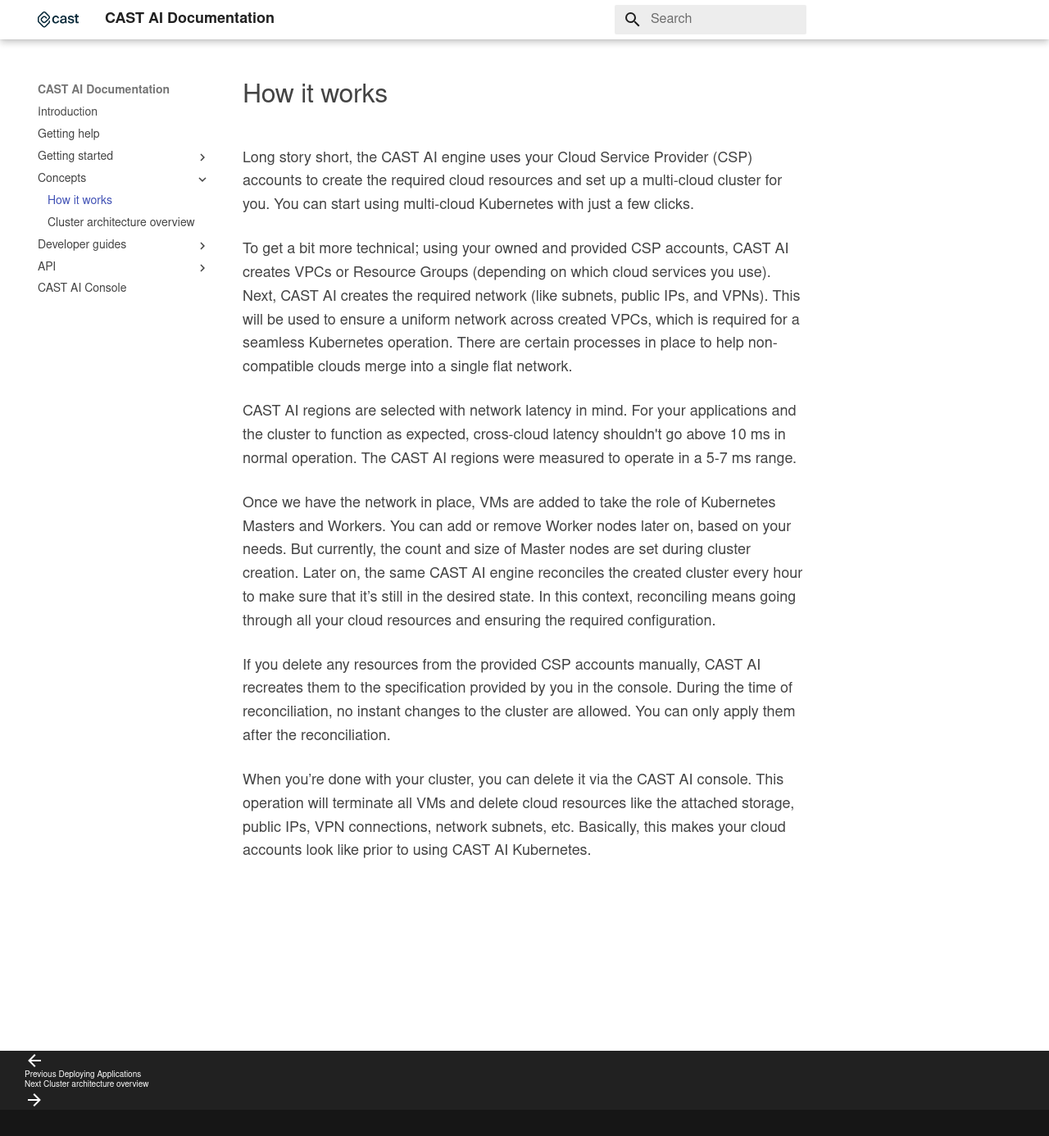
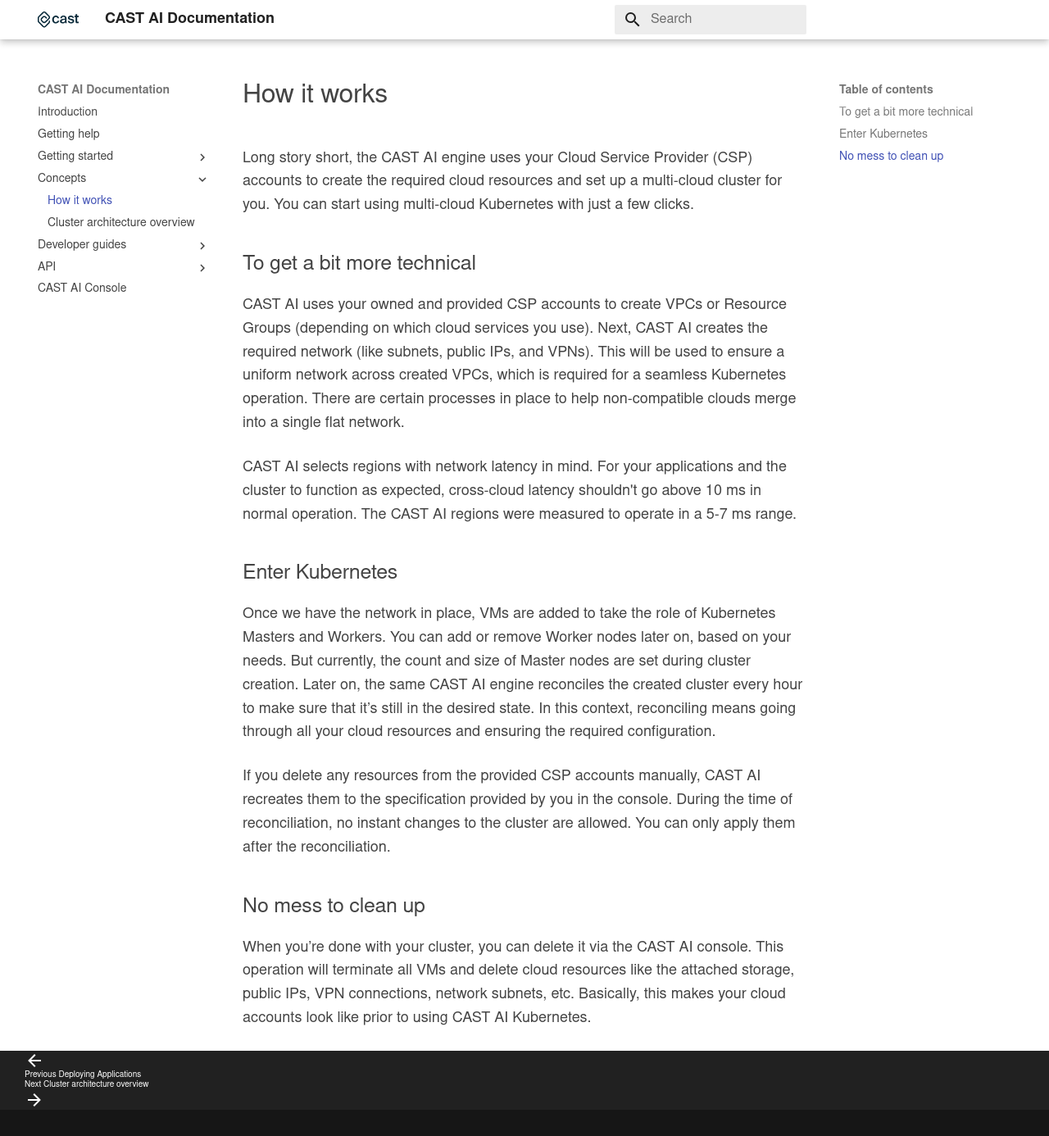
Before and after one commit to castai/docs, an MkDocs documentation site: the page built from docs/concepts/how-it-works.md, in a window 1280 px wide and 1386 px high. Shown: the whole window at 82% size. Built offline with MkDocs 1.6.1 and Material for MkDocs 9.7.7, drawn with Linux system fonts in a browser that asks for light colours; some web fonts are replaced.

Commit message:
Update how-it-works.md
Improved readability/scannability with headlines since this is one of the first pages a new user/visitor sees.

```diff
--- a/docs/concepts/how-it-works.md
+++ b/docs/concepts/how-it-works.md
@@ -2,12 +2,18 @@
 
 Long story short, the CAST AI engine uses your Cloud Service Provider (CSP) accounts to create the required cloud resources and set up a multi-cloud cluster for you. You can start using multi-cloud Kubernetes with just a few clicks.
 
-To get a bit more technical; using your owned and provided CSP accounts, CAST AI creates VPCs or Resource Groups (depending on which cloud services you use). Next, CAST AI creates the required network (like subnets, public IPs, and VPNs). This will be used to ensure a uniform network across created VPCs, which is required for a seamless Kubernetes operation. There are certain processes in place to help non-compatible clouds merge into a single flat network.
+## To get a bit more technical
 
-CAST AI regions are selected with network latency in mind. For your applications and the cluster to function as expected, cross-cloud latency shouldn't go above 10 ms in normal operation. The CAST AI regions were measured to operate in a 5-7 ms range.
+CAST AI uses your owned and provided CSP accounts to create VPCs or Resource Groups (depending on which cloud services you use). Next, CAST AI creates the required network (like subnets, public IPs, and VPNs). This will be used to ensure a uniform network across created VPCs, which is required for a seamless Kubernetes operation. There are certain processes in place to help non-compatible clouds merge into a single flat network.
+
+CAST AI selects regions with network latency in mind. For your applications and the cluster to function as expected, cross-cloud latency shouldn't go above 10 ms in normal operation. The CAST AI regions were measured to operate in a 5-7 ms range.
+
+## Enter Kubernetes
 
 Once we have the network in place, VMs are added to take the role of Kubernetes Masters and Workers. You can add or remove Worker nodes later on, based on your needs. But currently, the count and size of Master nodes are set during cluster creation. Later on, the same CAST AI engine reconciles the created cluster every hour to make sure that it’s still in the desired state. In this context, reconciling means going through all your cloud resources and ensuring the required configuration.
 
 If you delete any resources from the provided CSP accounts manually, CAST AI recreates them to the specification provided by you in the console. During the time of reconciliation, no instant changes to the cluster are allowed. You can only apply them after the reconciliation.
 
+## No mess to clean up
+
 When you’re done with your cluster, you can delete it via the CAST AI console. This operation will terminate all VMs and delete cloud resources like the attached storage, public IPs, VPN connections, network subnets, etc. Basically, this makes your cloud accounts look like prior to using CAST AI Kubernetes.
```
